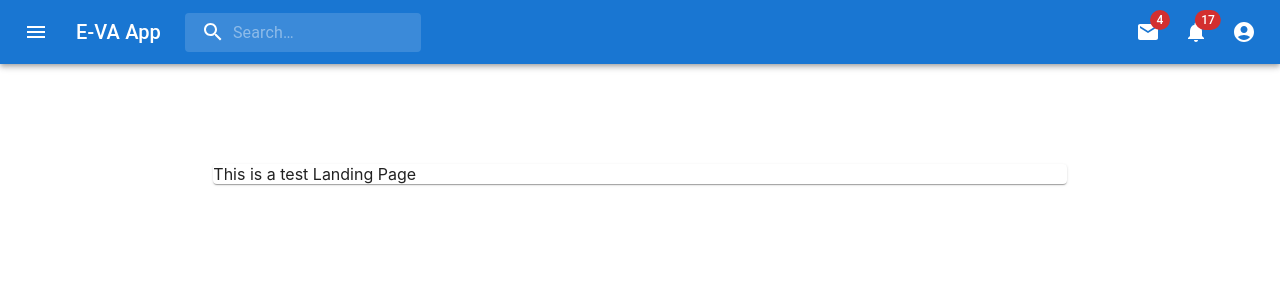
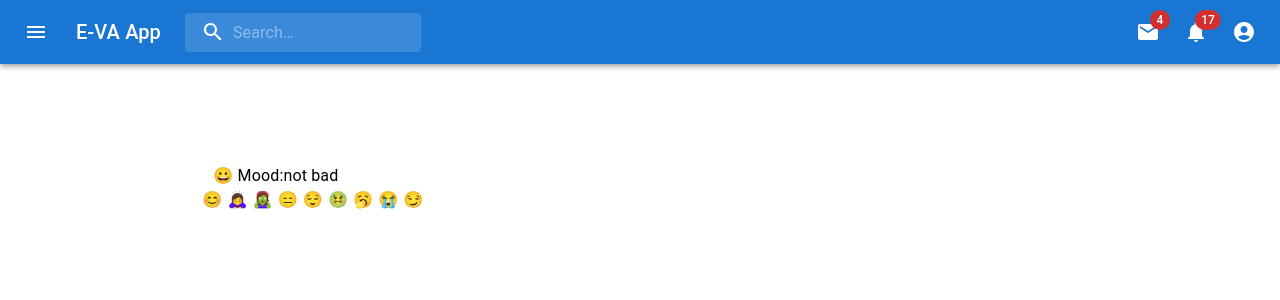
Before and after one commit to TechLabs-Berlin/st22-e-va, a React (Create React App) app in the folder EvaApp/: page / in a window 1280 px wide. Shown: the top 300 px of the page. Built offline with nearby package versions, Linux system fonts and the light colour scheme.

Commit message:
Added some mood emojis

```diff
--- /dev/null
+++ b/EvaApp/src/Component/EmojiSelector.js
@@ -0,0 +1,76 @@
+import { useState } from 'react';
+import Radio from '@mui/material/Radio';
+import RadioGroup from '@mui/material/RadioGroup';
+import FormControlLabel from '@mui/material/FormControlLabel';
+import FormControl from '@mui/material/FormControl';
+
+const Pumpkin = ({ selected }) => {
+  return selected ? '👩' : '👧';
+};
+export default ({ handleSelection }) => {
+  const [selected, setSelected] = useState('');
+
+  const handler = (event) => {
+    handleSelection(event.target.value);
+    setSelected(event.target.value);
+  };
+
+  return (
+    <FormControl>
+      <RadioGroup
+        row
+        aria-labelledby="demo-row-radio-buttons-group-label"
+        name="row-radio-buttons-group"
+        onChange={handler}
+      >
+        <FormControlLabel
+          value="Happy"
+          control={<Radio sx={{
+            display: 'none', height :'100px', width : '100px', }} />}
+          label={selected === 'Happy' ? ' 😁 ' : ' 😊 '}
+        />
+        <FormControlLabel
+          value="Energetic"
+          control={<Radio sx={{ display: 'none' }} />}
+          label={selected === 'Energetic' ? ' 🙆‍♀️ ' : ' 🙇‍♀️ '}
+        />
+
+        <FormControlLabel
+          value="Mood swings"
+          control={<Radio sx={{ display: 'none' }} />}
+          label={selected === 'Mood swings' ? ' 💁‍♀️ ' : ' 🧟‍♀️ '}
+        />
+        <FormControlLabel
+          value="Irritated"
+          control={<Radio sx={{ display: 'none' }} />}
+          label={selected === 'Irritated' ? ' 😵 ' : ' 😑 '}
+        />
+        <FormControlLabel
+          value="Calm"
+          control={<Radio sx={{ display: 'none' }} />}
+          label={selected === 'Calm' ? ' 😇 ' : ' 😌 '}
+        />
+        <FormControlLabel
+          value="Sick"
+          control={<Radio sx={{ display: 'none' }} />}
+          label={selected === 'Sick' ? ' 🤮 ' : ' 🤢 '}
+        />
+        <FormControlLabel
+          value="Sleepy"
+          control={<Radio sx={{ display: 'none' }} />}
+          label={selected === 'Sleepy' ? ' 😴 ' : '  🥱 '}
+        />
+        <FormControlLabel
+          value="Weepy"
+          control={<Radio sx={{ display: 'none' }} />}
+          label={selected === 'Weepy' ? ' 😥 ' : ' 😭 '}
+        />
+        <FormControlLabel
+          value="Frisky"
+          control={<Radio sx={{ display: 'none' }} />}
+          label={selected === 'Frisky' ? ' 😜 ' : ' 😏 '}
+        />
+      </RadioGroup>
+    </FormControl>
+  );
+};
--- /dev/null
+++ b/EvaApp/src/Component/NewForm.js
@@ -0,0 +1,6 @@
+const NewForm = () =>
+{
+    return 1
+}
+
+export default NewForm;
--- a/EvaApp/src/Pages/FirstPage.js
+++ b/EvaApp/src/Pages/FirstPage.js
@@ -1,8 +1,9 @@
 import AppFrame from "../HigherOrderComponent/AppFrame";
+import NewForm from "../Component/NewForm";
 
 const FirstPage = () => {
     return <div>
-    Welcome
+    <NewForm/>
     </div>
 
 }
--- a/EvaApp/src/Pages/LandingPage.js
+++ b/EvaApp/src/Pages/LandingPage.js
@@ -1,31 +1,26 @@
-import {
-    Avatar,
-    Box,
-    Button,
-    Chip,
-    Dialog,
-    DialogContent,
-    DialogActions,
-    DialogTitle,
-    IconButton,
-    Link,
-    Paper,
-    Stack,
-    TableCell,
-    TableRow,
-    Typography,
-  } from '@mui/material/';
-import SnehaButton from '../Component/SnehaButtom';
+import { Paper, Typography } from '@mui/material/';
 import AppFrame from '../HigherOrderComponent/AppFrame';
-
+import EmojiSelector from '../Component/EmojiSelector';
+import { useState } from 'react';
 
 const LandingPage = () => {
-    return <div>
-        <Paper>This is a test Landing Page</Paper>
+  const [selections, setSelections] = useState({
+    mood: 'not bad',
+  });
+
+  const handleMoodSelection = (mood) => {
+    setSelections({
+      ...selections,
+      mood: mood,
+    });
+  };
+
+  return (
+    <div>
+      <Typography>😀 Mood:{selections.mood}</Typography>
+      <EmojiSelector handleSelection={handleMoodSelection} />
     </div>
-
-}
-
-
+  );
+};
 
 export default AppFrame(LandingPage);
```
